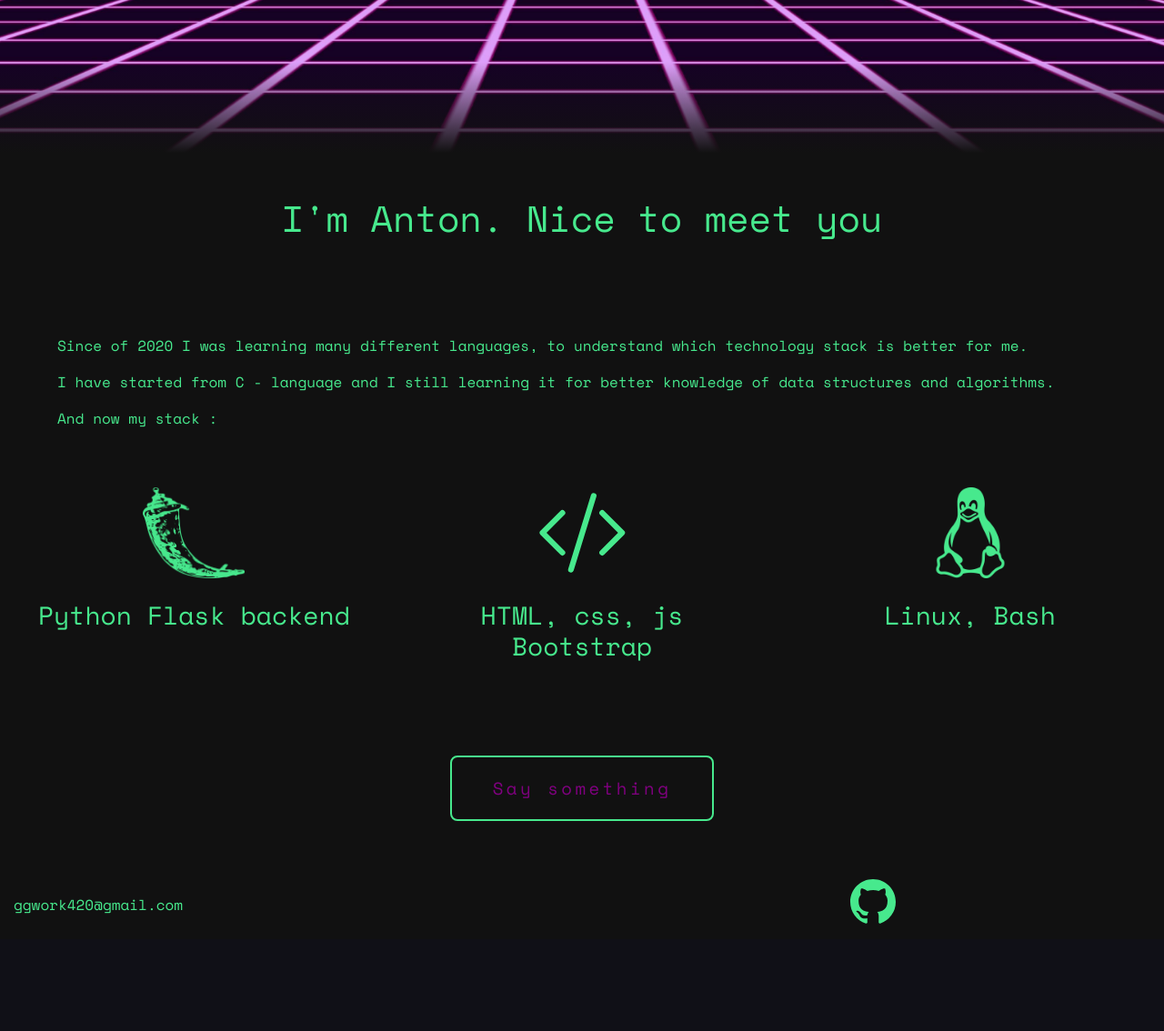
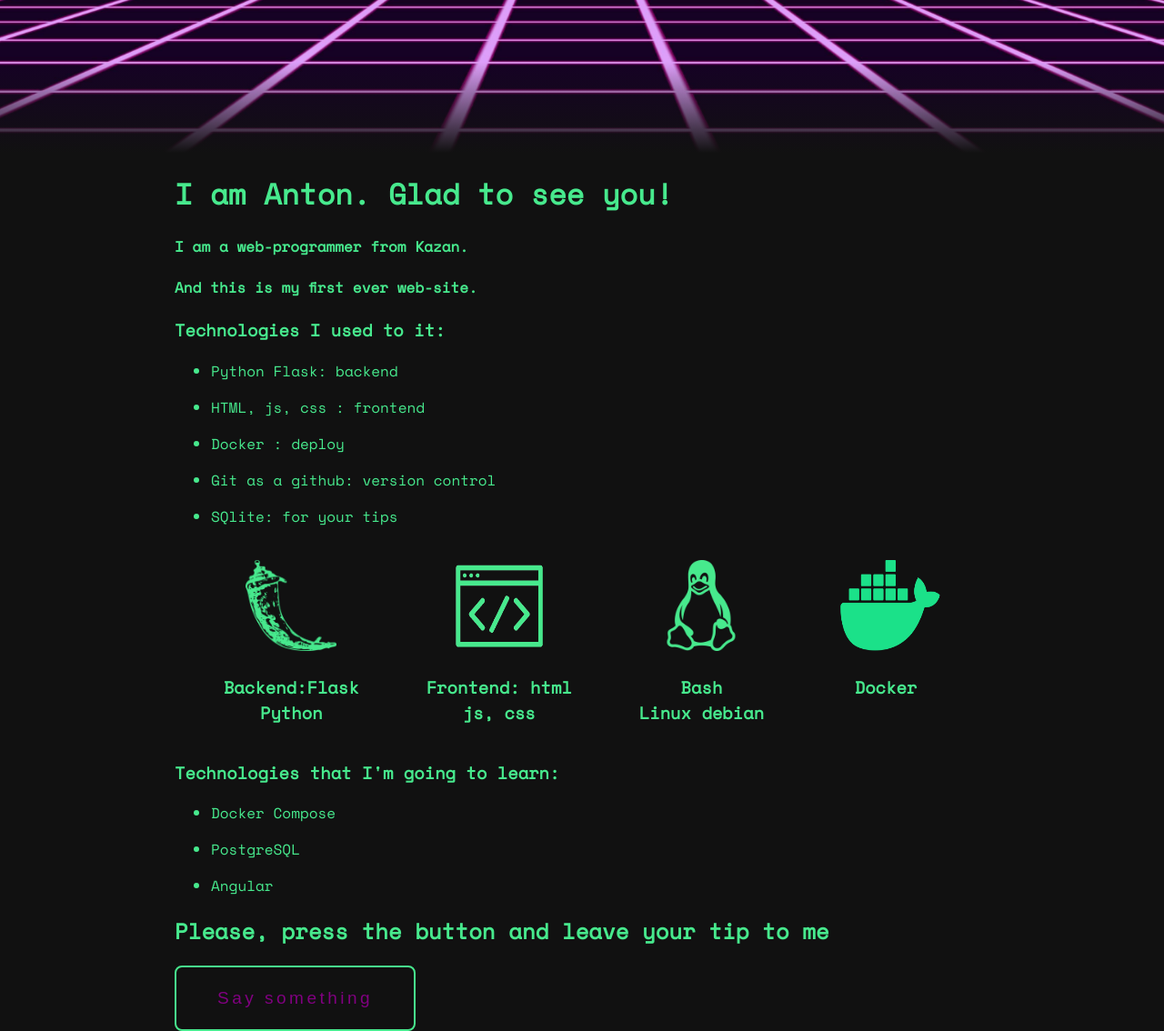
Before and after one commit to GGWP-grats/my-site, a Flask app: page / in a window 1280 px wide. Shown: the part 632-1766 px from the top of the page at 91% size. Before the commit the page ends 1665 px from the top, so only its background shows below. Run offline with Flask 2, Linux system fonts and the light colour scheme; some libraries are stand-ins or nearby versions.

Commit message:
remade templates to flexbox

```diff
--- a/app/static/css/main.css
+++ b/app/static/css/main.css
@@ -1,7 +1,4 @@
-::selection {
-    background: #AB87FF;
-    color: #47E98D;
-}
+
 @font-face{
 	font-family: spacemono;
 	src: url(../fonts/SpaceMono-Regular.ttf);
@@ -12,65 +9,12 @@
 	background: #111;
 	color: #47E98D;
 	font-family: spacemono, sans-serif;
-	text-align: center;
+	;
+	justify-content: center;
+	display: flex;
+	flex-direction: column;
+	min-height: 100vh;
 }
-.box{
-	width: 400px;
-	padding: 40px;
-	position: absolute;
-	top: 50%;
-	left: 50%;
-	transform: translate(-50%, -50%);
-	background: #191919;
-	text-align: center;
-	color:white;
-	border-radius: 24px;
-}
-.box h1, .box p{
-	color: white;
-	text-transform: uppercase;
-	font-weight: 700;
-}
-
-.box input[type = "text"],.box input[type = "password"]
-{
-	border: 0;
-	background: none;
-	display: block;
-	margin: 20px auto;
-	text-align: center;
-	border: 2px solid #3498db;
-	padding: 14px 10px;
-	width: 200px;
-	outline: none;
-	color: white;
-	border-radius: 24px;
-	transition: 0.25s;
-}
-.box input[type = "text"]:focus,.box input[type = "password"]:focus{
-	width: 280px;
-	border-color: #2ecc71;
-}
-.box input[type = "submit"]
-{
-	border: 0;
-	background: none;
-	display: block;
-	margin: 20px auto;
-	text-align: center;
-	border: 2px solid #2ecc71;
-	padding: 14px 40px;
-	width: 200px;
-	outline: none;
-	color: white;
-	border-radius: 24px;
-	transition: 0.25s;
-	cursor: pointer;
-}
-.box input[type = "submit"]:hover{
-	background: #2ecc71;
-}
-
 section{
 	position: relative;
 	width: 100%;
@@ -159,3 +103,131 @@
 				0 0 50px purple,
 				0 0 200px purple;
 }
+.text-center{
+	text-align: center
+}
+.about {
+	text-align: left;
+}
+.container {
+	margin-left: 15vw;
+	margin-right: 15vw;
+}
+.img > img {
+	width: 100px;
+	height: 100px;
+	margin:10px;
+	padding: 10px;
+}
+.img > h3 {
+	margin-right:20px;
+	margin-left: 20px;
+	margin-top: 0;
+}
+#docker{
+	width: 120px;
+}
+
+.image-continer{
+	text-align: center;
+	display: flex;
+	flex-wrap: wrap;
+	justify-content: space-evenly;
+}
+
+.container .contact {
+	width: 80%;
+	padding: 20px;
+}
+.container .row100
+{
+	position: relative;
+	width: 100%;
+	display: grid;
+	grid-template-columns: repeat(autofit, minmax(300px, 1fr));
+}
+
+.container .row100 .col {
+	position: relative;
+	width: 100%;
+	padding: 0 10px;
+	margin: 30px 0 10px;
+	transition: 0.5s;
+}
+
+.container .row100 .inputBox{
+	position: relative;
+	width: 100%;
+	height: 40px;
+}
+.container .row100 .inputBox input,
+.container .row100 .inputBox.textarea textarea
+{
+	position: absolute;
+	width: 100%;
+	height: 100%;
+	background: transparent;
+	box-shadow: none;
+	border: none;
+	outline: none;
+	font-size: 18px;
+	padding: 0 10px;
+	z-index: 1;
+	color: #000;
+}
+.container .row100 .inputBox .text {
+	position: absolute;
+	top: 0;
+	left: 0;
+	line-height: 40px;
+	padding: 0 10px;
+	font-size: 18px;
+	display: block;
+	transition:  0.5s;
+	pointer-events: none;
+}
+.container .row100 .inputBox input:focus + .text,
+.container .row100 .inputBox input:valid + .text
+{
+	top: -35px;
+	left: -10px;
+}
+.container .row100 .inputBox .line {
+	position: absolute;
+	bottom: 0;
+	display: block;
+	width: 100%;
+	height: 2px;
+	background-color: purple;
+	transition: 0.5s;
+	border-radius: 2px;
+	pointer-events: none;
+}
+.container .row100 .inputBox input:focus ~ .line,
+.container .row100 .inputBox input:valid ~ .line
+{
+	height:100%;
+}
+.container .row100 .inputBox.textarea {
+	position: relative;
+	width: 100%;
+	height: 100px;
+	padding: 10px 0;
+}
+.container .row100 .inputBox.textarea textarea
+{
+	height: 100%;
+	resize: none;
+}
+
+.container .row100 .inputBox textarea:focus + .text,
+.container .row100 .inputBox textarea:valid + .text
+{
+	top: -35px;
+	left: -10px;
+}
+.container .row100 .inputBox textarea:focus ~ .line,
+.container .row100 .inputBox textarea:valid ~ .line
+{
+	height:100%;
+}
--- a/app/static/js/parallax.js
+++ b/app/static/js/parallax.js
@@ -8,6 +8,6 @@ let road = document.getElementById("road");
 window.addEventListener('scroll', function(){
 	var value = window.scrollY;
 
-	mountain.style.top = -value * 0.3 + 'px';
-	hello.style.top = value * 0.5 + 'px';
+	mountain.style.top = -value * 0.1 + 'px';
+	hello.style.top = value * 0.7 + 'px';
 })
--- a/app/templates/base.html
+++ b/app/templates/base.html
@@ -3,36 +3,16 @@
     <head>
       <meta charset="utf-8">
       <meta name="viewport" content="width=device-width, initial-scale=1, shrink-to-fit=no">
-      <link rel="icon" type="image/png" href="https://icons.iconarchive.com/icons/kidaubis-design/cool-heroes/128/Starwars-Stormtrooper-icon.png">
       {% if title %}
       <title>{{ title }}</title>
       {% else %}
-      <title> BLOG </title>
+      <title>Flask-microblog</title>>
       {% endif %}
-      <link rel="stylesheet" href="../static/css/bootstrap.min.css">
       <link rel="stylesheet" href="../static/css/main.css">
     </head>
     <body>
-
           {% block content %}
           {% endblock %}
-      <footer class="footer">
-        <div class="container-fluid">
-          <div class="row justify-content-between row-cols-2 my-2">
-            <div class="col-sm text-left py-2 pt-4 align-text-bottom">
-              <span>ggwork420@gmail.com</span>
-            </div>
-            <div class="col-sm text-right py-2">
-              <a href="https://github.com/GGWP-grats">
-                  <svg height="50px" viewBox="0 0 16 16" version="1.1" width="auto" fill="#47E98D" aria-hidden="true"><path fill-rule="evenodd" d="M8 0C3.58 0 0 3.58 0 8c0 3.54 2.29 6.53 5.47 7.59.4.07.55-.17.55-.38 0-.19-.01-.82-.01-1.49-2.01.37-2.53-.49-2.69-.94-.09-.23-.48-.94-.82-1.13-.28-.15-.68-.52-.01-.53.63-.01 1.08.58 1.23.82.72 1.21 1.87.87 2.33.66.07-.52.28-.87.51-1.07-1.78-.2-3.64-.89-3.64-3.95 0-.87.31-1.59.82-2.15-.08-.2-.36-1.02.08-2.12 0 0 .67-.21 2.2.82.64-.18 1.32-.27 2-.27.68 0 1.36.09 2 .27 1.53-1.04 2.2-.82 2.2-.82.44 1.1.16 1.92.08 2.12.51.56.82 1.27.82 2.15 0 3.07-1.87 3.75-3.65 3.95.29.25.54.73.54 1.48 0 1.07-.01 1.93-.01 2.2 0 .21.15.46.55.38A8.013 8.013 0 0016 8c0-4.42-3.58-8-8-8z"></path></svg>
-              </a>
-            </div>
-          </div>
-        </div>
-      </footer>
       <script src="../static/js/parallax.js" type="text/javascript"></script>
-      <script src="https://code.jquery.com/jquery-3.5.1.slim.min.js" integrity="sha384-DfXdz2htPH0lsSSs5nCTpuj/zy4C+OGpamoFVy38MVBnE+IbbVYUew+OrCXaRkfj" crossorigin="anonymous"></script>
-      <script src="https://cdn.jsdelivr.net/npm/popper.js@1.16.0/dist/umd/popper.min.js" integrity="sha384-Q6E9RHvbIyZFJoft+2mJbHaEWldlvI9IOYy5n3zV9zzTtmI3UksdQRVvoxMfooAo" crossorigin="anonymous"></script>
-      <script src="https://stackpath.bootstrapcdn.com/bootstrap/4.5.0/js/bootstrap.min.js" integrity="sha384-OgVRvuATP1z7JjHLkuOU7Xw704+h835Lr+6QL9UvYjZE3Ipu6Tp75j7Bh/kR0JKI" crossorigin="anonymous"></script>
     </body>
 </html>
--- a/app/templates/index.html
+++ b/app/templates/index.html
@@ -7,48 +7,89 @@
         <img src="../static/imges/neon_mount.png" id="mountain">
         <img src="../static/imges/neon_road.png" id="road">
 </section>
-		<div class="container-fluid py-5">
+<main>
+	<div class="container">
+		<div class="content">
+			<div class="header">
+				<h1>I am Anton. Glad to see you!</h1>
+				<h4>I am a web-programmer from Kazan.</h4>
+				<h4>And this is my first ever web-site.</h4>
+			</div>
 
+			<div class="body">
 
-			<div class="row mb-5">
-				<div class="col text-center">
-					<h1 class="display-5">I'm Anton. Nice to meet you</h1>
+				<div class="about">
+
+					<h3> Technologies I used to it:</h3>
+					<ul>
+						<li>
+							<p>
+								Python Flask: backend
+							</p>
+						</li>
+						<li>
+							<p>
+							HTML, js, css : frontend
+							</p>
+						</li>
+						<li>
+							<p>
+							Docker : deploy
+							</p>
+						</li>
+						<li>
+							<p>
+							Git as a github: version control
+							</p>
+						</li>
+						<li>
+							<p>
+							SQlite: for your tips
+							</p>
+						</li>
+					</ul>
 				</div>
+
+				<div class="image-continer">
+					<div class="img">
+						<img src="../static/imges/flask.png">
+						<h3> Backend:Flask </br> Python</h3>
 					</div>
-			<div class="row row-cols-1 py-5 mx-5">
-				<div class="text-left">
-					<p>Since of 2020 I was learning many different languages, to understand which technology stack is better for me.</p>
-					<p>I have started from C - language and I still learning it for better knowledge of data structures and algorithms.</p>
-					<p>And now my stack :</p>
-
+					<div class="img">
+						<img src="../static/imges/html.png">
+						<h3>Frontend: html </br>js, css</h3>
+					</div>
+					<div class="img">
+						<img src="../static/imges/lin.png">
+						<h3>Bash </br>Linux debian</h3>
+					</div>
+					<div class="img" >
+						<img id="docker"src="../static/imges/docker-main.png">
+						<h3>Docker</h3>
 					</div>
 				</div>
 
 
-			<div class="row mb-5">
-				<div class="col-sm mb-5">
-					<img width="auto" height="100px" class="mb-4" src="../static/imges/flask.png" id="flask" >
-					<h3> Python Flask backend</h3>
+				<div class="about">
+					<h3>Technologies that I'm going to learn:</h3>
+					<ul>
+						<li>
+							<p>Docker Compose</p>
+						</li>
+						<li>
+							<p>PostgreSQL</p>
+						</li>
+						<li>
+							<p>Angular</p>
+						</li>
+					</ul>
 				</div>
-				<div class="col-sm mb-5">
-					<svg width="auto" height="100px" viewBox="0 0 16 16" class="mb-4 bi bi-code-slash position-relative" fill="currentColor" xmlns="http://www.w3.org/2000/svg">
-						<path fill-rule="evenodd" d="M4.854 4.146a.5.5 0 0 1 0 .708L1.707 8l3.147 3.146a.5.5 0 0 1-.708.708l-3.5-3.5a.5.5 0 0 1 0-.708l3.5-3.5a.5.5 0 0 1 .708 0zm6.292 0a.5.5 0 0 0 0 .708L14.293 8l-3.147 3.146a.5.5 0 0 0 .708.708l3.5-3.5a.5.5 0 0 0 0-.708l-3.5-3.5a.5.5 0 0 0-.708 0zm-.999-3.124a.5.5 0 0 1 .33.625l-4 13a.5.5 0 0 1-.955-.294l4-13a.5.5 0 0 1 .625-.33z"/>
-					</svg>
-					<h3>HTML, css, js</br> Bootstrap</h3>
-				</div>
-				<div class="col-sm mb-5">
-					<img class="mb-4" height="100px" width="auto" src="../static/imges/lin.png">
-					<h3>Linux, Bash</h3>
+				<div class="header">
+					<h2>	Please, press the button and leave your tip to me</h2>
+					<form method="get" action="{{ url_for('contact_view') }}">
+						<button class="submit"> Say something </button>
+					</form>
 				</div>
 	</div>
-			<div class="container">
-			<form method="get" action="{{ url_for('contact_view') }}">
-				<button class="text-center submit"> Say something </button>
-			</form>
-			</div>
-
-		</div>
-
-
-
+</main>
 {% endblock %}
```
Also changed, not shown: app/templates/contact_me.html (+20 -40 lines), app/static/imges/c.png (deleted), app/static/imges/docker-main.png (added), app/static/imges/html.png (added), 1 other file. Lines whose indentation alone changed are shown as unchanged.
